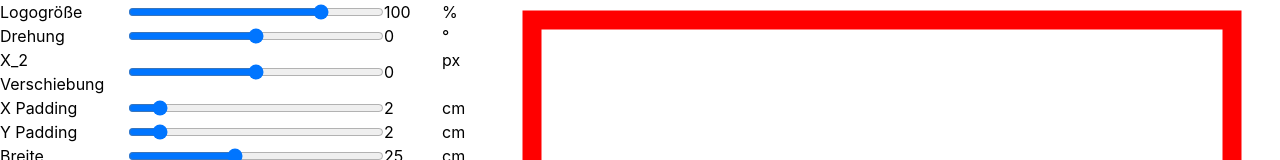
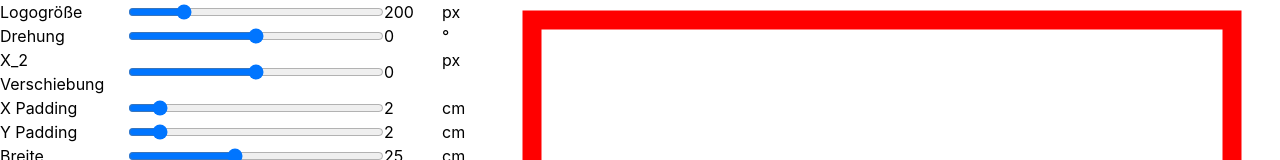
Before and after one commit to gsilvan/logo-pattern-generator, a React (Create React App) app: page / in a window 1280 px wide. Shown: the top 160 px of the page. Built offline with nearby package versions, Linux system fonts and the light colour scheme.

Commit message:
scale image via target width setting

```diff
--- a/src/App.tsx
+++ b/src/App.tsx
@@ -27,7 +27,7 @@ function getRandomColor() {
 }
 
 function App() {
-  const [scale, setScale] = useState(100);
+  const [logoTargetWidth, setLogoTargetWidth] = useState(200);
   const [rotation, setRotation] = useState(0);
   const [xlogoPadding, setXLogoPadding] = useState(2);
   const [ylogoPadding, setYLogoPadding] = useState(2);
@@ -55,11 +55,11 @@ function App() {
     {
       name: "scale",
       description: "Logogröße",
-      value: scale,
-      setValue: setScale,
-      min: 0,
-      max: 130,
-      unit: "%",
+      value: logoTargetWidth,
+      setValue: setLogoTargetWidth,
+      min: 1,
+      max: 1000,
+      unit: "px",
     },
     {
       name: "rotation",
@@ -118,11 +118,11 @@ function App() {
   ];
 
   function makeRand() {
-    setScale(getRandomInt(30, 80));
+    setLogoTargetWidth(getRandomInt(100, 500));
     setRotation(getRandomInt(-45, 45));
     setX2Offset(getRandomInt(-100, 100));
-    setXLogoPadding(getRandomInt(0, 4));
-    setYLogoPadding(getRandomInt(0, 4));
+    setXLogoPadding(getRandomInt(0, 6));
+    setYLogoPadding(getRandomInt(0, 6));
     setBackgroundColor(getRandomColor());
   }
 
@@ -192,7 +192,7 @@ function App() {
             width={width}
             height={height}
             rotation={rotation}
-            scale={scale}
+            logoTargetWidth={logoTargetWidth}
             backgroundColor={backgroundColor}
             xGap={xlogoPadding}
             yGap={ylogoPadding}
--- a/src/Canvas.tsx
+++ b/src/Canvas.tsx
@@ -10,7 +10,7 @@ export default function Canvas({
   height,
   image,
   rotation,
-  scale,
+  logoTargetWidth,
   backgroundColor,
   xGap,
   yGap,
@@ -20,7 +20,7 @@ export default function Canvas({
   height: number;
   image: string;
   rotation: number;
-  scale: number;
+  logoTargetWidth: number;
   backgroundColor: string;
   xGap: number;
   yGap: number;
@@ -37,7 +37,7 @@ export default function Canvas({
   const logo = new Image();
   logo.src = image;
 
-  const _scale = scale / 100;
+  const _scale = logoTargetWidth / (logo.width ?? logoTargetWidth);
 
   const downloadCanvas = () => {
     const canvas = document.getElementById("mycanvas") as HTMLCanvasElement;
```
